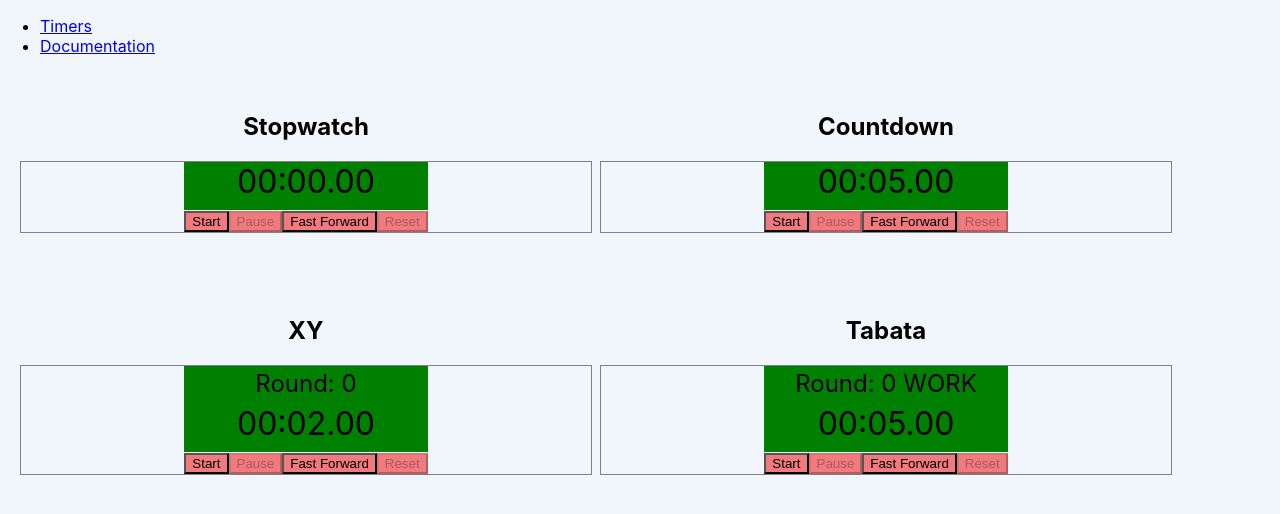
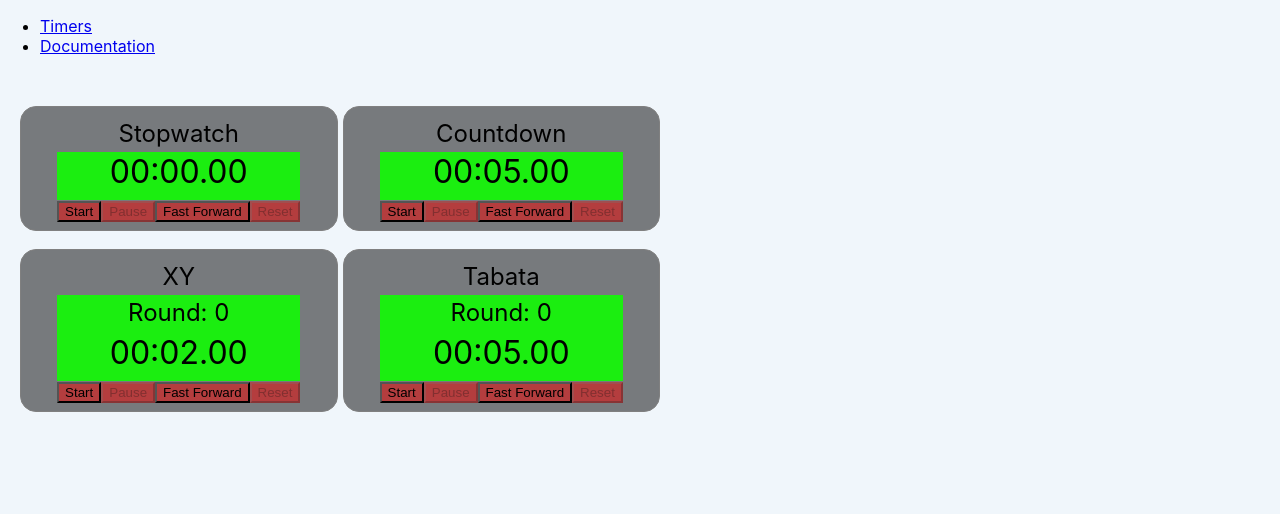
Before and after one commit to prof-tejera/assignment-1-cwelect1, a React (Create React App) app: page / in a window 1280 px wide. Shown: the top 514 px of the page. Built offline with nearby package versions, Linux system fonts and the light colour scheme.

Commit message:
Styling and cleanup...still ugly :)

```diff
--- a/package.json
+++ b/package.json
@@ -8,7 +8,8 @@
     "react-router": "^5.2.1",
     "react-router-dom": "^6.4.2",
     "react-scripts": "5.0.1",
-    "styled-components": "^5.3.6"
+    "styled-components": "^5.3.6",
+    "yarn": "^1.22.19"
   },
   "scripts": {
     "start": "react-scripts start",
--- a/src/components/generic/DisplayRounds.js
+++ b/src/components/generic/DisplayRounds.js
@@ -3,7 +3,7 @@ import styled from "styled-components";
 
 const StyledDiv = styled.div`
   font-size: 1.5rem;
-  background-color: green;
+  background-color: ${props => props.inputColor || "rgb(27, 238, 16)"};
   height: 2rem;
   padding: 3px;
   display: flex;
@@ -23,7 +23,7 @@ const DisplayRounds = (props) => {
     );
   } else if (props.displayType === 'tabata') {
     return(
-      <StyledDiv className="display-tabata-round">
+      <StyledDiv className="display-tabata-round" inputColor={props.isResting ? "rgb(238, 50, 0)": "rgb(27, 238, 16)"}>
         {tabataRounds}
       </StyledDiv>
     );
--- a/src/components/generic/DisplayTime.js
+++ b/src/components/generic/DisplayTime.js
@@ -3,21 +3,21 @@ import styled from "styled-components";
 
 const StyledDiv = styled.div`
   font-size: 2rem;
-  background-color: green;
+  background-color: ${props => props.inputColor || "rgb(27, 238, 16)"};
   height: 3rem;
   text-align: center;
 `;
 
 const DisplayTime = (props) => {
-  const minutes = ("0" + Math.floor((props.time / 60000) % 60)).slice(-2);
-  const seconds = ("0" + Math.floor((props.time / 1000) % 60)).slice(-2);
-  const milliseconds = ("0" + ((props.time / 10) % 100)).slice(-2);
+  const minutes = <span className="digits minutes">{("0" + Math.floor((props.time / 60000) % 60)).slice(-2)}:</span>;
+  const seconds = <span className="digits seconds">{("0" + Math.floor((props.time / 1000) % 60)).slice(-2)}</span>;
+  const milliseconds = <span className="digits mili-sec">.{("0" + ((props.time / 10) % 100)).slice(-2)}</span>;
 
   return(
-    <StyledDiv className="display-time">
+    <StyledDiv className="display-time" inputColor={props.isResting ? "rgb(238, 50, 0)": "rgb(27, 238, 16)"}>
       {minutes}
-      :{seconds}
-      .{milliseconds}
+      {seconds}
+      {milliseconds}
     </StyledDiv>
   );
 };
--- a/src/components/generic/Panel.js
+++ b/src/components/generic/Panel.js
@@ -1,43 +1,20 @@
 import React from "react";
-//import styled from "styled-components";
-
-/*const StyledDiv = styled.div`
-  display: flex;
-  flex-direction: column;
-  align-items: center;
-`;*/
+import DisplayTime from "../generic/DisplayTime";
+import DisplayRounds from "../generic/DisplayRounds";
 
 const Panel = (props) => {
-  const minutes = <span className="digits">{("0" + Math.floor((props.time / 60000) % 60)).slice(-2)}:</span>;
-  const seconds = <span className="digits">{("0" + Math.floor((props.time / 1000) % 60)).slice(-2)}</span>;
-  const milliseconds = <span className="digits mili-sec">.{("0" + ((props.time / 10) % 100)).slice(-2)}</span>;
-  const rounds = <div>Round: {props.currentRound}</div>;
-  const tabataRounds = <div>Round: {props.currentRound} <span className={props.isResting ? 'tabata-rest':'tabata-work'}>{props.isResting ? 'REST':'WORK'}</span></div>;
 
-  if (props.displayType === 'xy' ) {
+  if ((props.displayType === 'xy') || (props.displayType === 'tabata' )) {
     return(
       <div className="xy-timer">
-        {rounds}
-        {minutes}
-        {seconds}
-        {milliseconds}
-      </div>
-    );
-  } else if (props.displayType === 'tabata') {
-    return(
-      <div className="tabata-timer">
-        {tabataRounds}
-        {minutes}
-        {seconds}
-        {milliseconds}
+        <DisplayRounds displayType={props.displayType} currentRound={props.currentRound} isStarted={props.isStarted}/>
+        <DisplayTime time={props.time} isStarted={props.isStarted}/>
       </div>
     );
   } else {
     return(
       <div className="timer">
-        {minutes}
-        {seconds}
-        {milliseconds}
+        <DisplayTime time={props.time} isStarted={props.isStarted}/>
       </div>
     );
   }
--- a/src/components/timers/Stopwatch.js
+++ b/src/components/timers/Stopwatch.js
@@ -2,7 +2,7 @@
 import { useState, useEffect } from "react";
 import Button from "../generic/Buttons";
 import properties from "../../properties.json";
-import DisplayTime from "../generic/DisplayTime";
+import Panel from "../generic/Panel";
 
 const Stopwatch = () => {
   const [isStarted, setisStarted] = useState(false);
@@ -44,10 +44,9 @@ const Stopwatch = () => {
     setisStarted(false);
     setTime(0);
   };
-  //<Panel time={time}></Panel>
   return (
     <div className="stop-watch">
-      <DisplayTime time={time}></DisplayTime>
+      <Panel time={time}/>
       <Button
         countDirection='up'
         time={time}
--- a/src/components/timers/Tabata.js
+++ b/src/components/timers/Tabata.js
@@ -2,8 +2,7 @@
 import { useState, useEffect } from "react";
 import Buttons from "../generic/Buttons";
 import properties from "../../properties.json";
-import DisplayTime from "../generic/DisplayTime";
-import DisplayRounds from "../generic/DisplayRounds";
+import Panel from "../generic/Panel";
 
 const Tabata = () => {
   const workTime = properties.timers[3].work;
@@ -20,16 +19,13 @@ const Tabata = () => {
     let interval = null;
 
     if (isStarted && isPaused === false && time !== endTime) { // Timer is active
-      //console.log('Timer is active');
         interval = setInterval(() => {
           setTime((time) => time - 10 );
       }, 10);
     } else if (time === endTime && (currentRound < totalRounds) && isResting === false) { // Rounds are active Working ended switch to resting period
-      //console.log('Rounds are active and in resting period');
       setIsResting(true);
       setTime(restTime);
     } else if (time === endTime && (currentRound < totalRounds)) { // Rounds are active: Resting ended switch to working period
-      //console.log('Rounds are active and in working period');
       setIsResting(false);
       setCurrentRound(currentRound + 1);
       setTime(workTime);
@@ -54,8 +50,8 @@ const Tabata = () => {
   };
 
   const handleFastForward = () => {
-    //isResting ? setIsResting(false) : setIsResting(true);
     setTime(endTime);
+    setCurrentRound(totalRounds);
     setIsStarted(false);
   };
 
@@ -64,12 +60,10 @@ const Tabata = () => {
     setCurrentRound(0);
     setTime(workTime);
   };
-  //<Panel displayType='tabata' isResting={isResting} time={time} currentRound={currentRound} ></Panel>
 
   return (
     <div className="tabata">
-      <DisplayRounds displayType='tabata' isResting={isResting} currentRound={currentRound}/>
-      <DisplayTime time={time}/>
+      <Panel time={time} displayType='xy' currentRound={currentRound} isStarted={isStarted}/>
       <Buttons
         countDirection='down'
         time={time}
--- a/src/components/timers/XY.js
+++ b/src/components/timers/XY.js
@@ -2,8 +2,7 @@
 import { useState, useEffect } from "react";
 import Buttons from "../generic/Buttons";
 import properties from "../../properties.json";
-import DisplayTime from "../generic/DisplayTime";
-import DisplayRounds from "../generic/DisplayRounds";
+import Panel from "../generic/Panel";
 
 const XY = () => {
   const startTime = properties.timers[2].start;
@@ -46,6 +45,7 @@ const XY = () => {
 
   const handleFastForward = () => {
     setTime(endTime);
+    setCurrentRound(totalRounds);
     setisStarted(false);
   };
 
@@ -54,11 +54,9 @@ const XY = () => {
     setCurrentRound(0);
     setTime(startTime);
   };
-    //<Panel displayType='xy' time={time} currentRound={currentRound} ></Panel>
   return (
     <div className="xy">
-      <DisplayRounds displayType='xy' currentRound={currentRound}/>
-      <DisplayTime time={time}/>
+      <Panel time={time} displayType='xy' currentRound={currentRound} isStarted={isStarted}/>
       <Buttons
         countDirection='down'
         time={time}
--- a/src/index.css
+++ b/src/index.css
@@ -5,7 +5,7 @@ body {
     sans-serif;
   -webkit-font-smoothing: antialiased;
   -moz-osx-font-smoothing: grayscale;
-  background-color: rgba(214, 34, 34, 0.5);
+  background-color: rgba(0, 0, 0, .5);
 }
 
 code {
--- a/src/views/TimersView.js
+++ b/src/views/TimersView.js
@@ -1,54 +1,40 @@
 import React from "react";
 import styled from "styled-components";
-
 import Stopwatch from "../components/timers/Stopwatch";
 import Countdown from "../components/timers/Countdown";
 import XY from "../components/timers/XY";
 import Tabata from "../components/timers/Tabata";
 
 const Timers = styled.section`
-  width: 90%;
-  height: 25rem;
+  width: 50%;
+  height: 20rem;
   display: grid;
   padding: 20px;
   grid-template-rows: repeat(2, 1fr);
   grid-template-columns: repeat(2, 1fr);
-  gap: 8px;
+  gap: 5px;
+  align-items: center;
 `;
 
-/*const Timers = styled.section`
-  height: 35vh;
-  width: 100vw;
+const CenteredH2 = styled.h2`
   background-color: rgba(0, 0, 0, .5);
-  display: flex;
-  flex-direction: column;
-  align-items: center;
-`;*/
-
-const CenteredH2 = styled.h2`
   text-align: center;
 `;
 
 const Timer = styled.div`
-
+  background-color: rgba(0, 0, 0, .5);
   border: 1px solid gray;
+  border-radius: 1rem;
   display: flex;
   flex-direction: column;
   align-items: center;
+  padding: .5rem;
 `;
 
-/*const Timer = styled.div`
-  border: 1px solid gray;
-  padding: 20px;
-  margin: 10px;
+const Title = styled.div`
+  margin: .25rem;
   font-size: 1.5rem;
-  background-color: rgba(0, 0, 0, .5);
-  width: 20vw;
-  display: flex;
-  flex-direction: column;
-  align-items: center;
-`;*/
-
+`;
 
 const TimersView = () => {
   const timers = [
@@ -62,9 +48,9 @@ const TimersView = () => {
     <Timers>
       {timers.map((timer) => (
         <div>
-          <CenteredH2>{timer.title}</CenteredH2>
           <Timer key={`timer-${timer.title}`}>
-            {timer.C}
+            <Title>{timer.title}</Title>
+          {timer.C}
           </Timer>
         </div>))
       }
```
Also changed, not shown: src/components/generic/Buttons.js (+2 -25 lines), 2 other files (tests, documents, lock files or other folders).
